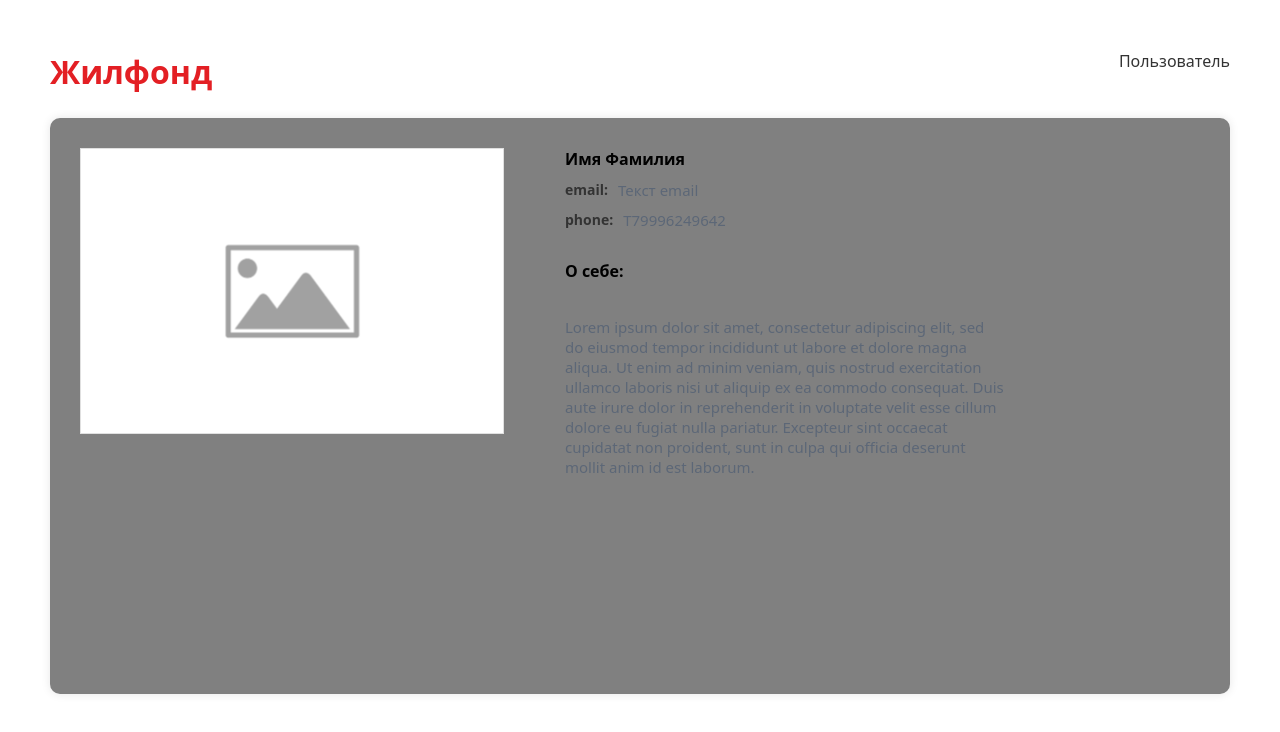
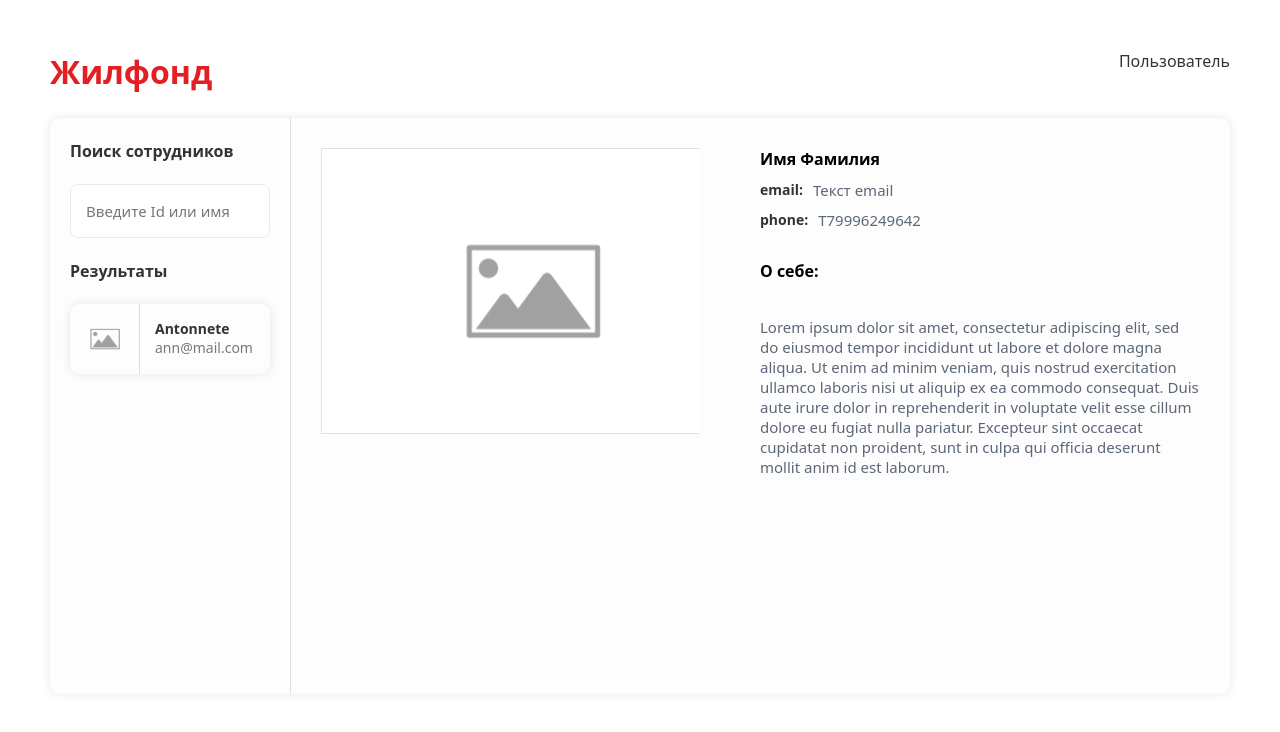
Before and after one commit to ClodMane/ZhilfondApp, a Vue app: page / in a window 1280 px wide. Shown: the top 732 px of the page. Built offline with nearby package versions, Linux system fonts and the light colour scheme; no server answers.

Commit message:
added sidebar and cards

```diff
--- /dev/null
+++ b/src/components/BaseInput.vue
@@ -0,0 +1,41 @@
+<template>
+  <div class="input-container">
+    <input type="text" class="input" placeholder="Введите Id или имя" />
+  </div>
+</template>
+
+<style lang="scss" scoped>
+.input-container {
+  position: relative;
+  width: 100%;
+}
+
+.input {
+  width: 100%;
+//   height: 46px;
+  padding: 16px 15px;
+  border-radius: 8px;
+  border: 1.5px solid #E9ECEF;
+  background: #fff;
+  color: #76787D;
+//   transition: $default-transition;
+
+  &::placeholder {
+    color: #76787D;
+  }
+
+//   &:focus,
+//   &:hover {
+//     border: 1px solid $primary-color;
+//     background: #fff;
+//     box-shadow: 0px 2px 4px 0px rgba(250, 144, 9, 0.3);
+//   }
+
+//   &:focus-visible {
+//     border: 1px solid #fa9009;
+//     background: #fff;
+//     box-shadow: 0px 2px 4px 0px rgba(250, 144, 9, 0.3);
+//   }
+
+}
+</style>
--- a/src/components/BaseWrapper.vue
+++ b/src/components/BaseWrapper.vue
@@ -1,16 +1,19 @@
 <template>
   <div class="main-wrapper">
+    <SideBar></SideBar>
     <BaseCard></BaseCard>
   </div>
 </template>
 
 <script>
 import BaseCard from '@/components/BaseCard.vue';
+import SideBar from '@/components/SideBar.vue';
 
 export default {
   name: 'App',
   components: {
     BaseCard,
+    SideBar,
   },
 };
 </script>
@@ -19,9 +22,11 @@ export default {
 @import '.././assets/main.scss';
 
 .main-wrapper {
+  display: flex;
+  flex-direction: row;
   width: 100%;
   height: 576px;
-  background: gray;
+  background: #FDFDFD;
   border-radius: 10px;
   box-shadow: 0px 0px 10px 0px #0000001A;
 
--- /dev/null
+++ b/src/components/SideBar.vue
@@ -0,0 +1,40 @@
+<template>
+  <div class="sidebar-wrapper">
+    <div class="sidebar-header">Поиск сотрудников</div>
+    <BaseInput></BaseInput>
+    <div class="sidebar-header">Результаты</div>
+    <div class="results-wrappert">
+      <UserCard></UserCard>
+    </div>
+  </div>
+</template>
+
+<script>
+import BaseInput from '@/components/BaseInput.vue';
+import UserCard from '@/components/UserCard.vue';
+
+export default {
+  name: 'App',
+  components: {
+    BaseInput,
+    UserCard,
+  },
+};
+</script>
+
+<style lang="scss" scoped>
+.sidebar-wrapper {
+    display: flex;
+    flex-direction: column;
+    width: 296px;
+    height: 100%;
+    border-right: 1px solid #DEDEDD;
+    padding: 0 20px;
+}
+.sidebar-header {
+    color: #333333;
+    font-weight: 600;
+    font-size: 16px;
+    margin: 22px 0;
+}
+</style>
--- /dev/null
+++ b/src/components/UserCard.vue
@@ -0,0 +1,45 @@
+<template>
+  <div class="item-wrapper">
+    <div class="image-wrapper">
+      <div class="image-block"></div>
+    </div>
+    <div class="information-block">
+      <div class="name">Antonnete</div>
+      <div class="email">ann@mail.com</div>
+    </div>
+  </div>
+</template>
+
+<style lang="scss" scoped>
+.item-wrapper {
+    display: flex;
+    flex-direction: row;
+    width: 100%;
+    height: 70px;
+    box-shadow: 0px 0px 10px 0px #0000001A;
+    border-radius: 10px;
+}
+.image-wrapper {
+    width: 70px;
+    height: 100%;
+    border-right: 1px solid #DEDEDD;
+}
+.image-block {
+    width: 100%;
+    height: 100%;
+    background-image: url('.././assets/images/rectangle_small.svg');
+}
+.information-block {
+    padding: 15px;
+}
+.name {
+    font-weight: 600;
+    font-size: 14px;
+    color: #333333;
+}
+.email {
+    font-weight: 400;
+    font-size: 14px;
+    color: #76787D;
+}
+</style>
```
Also changed, not shown: src/assets/images/rectangle_small.svg (added).
